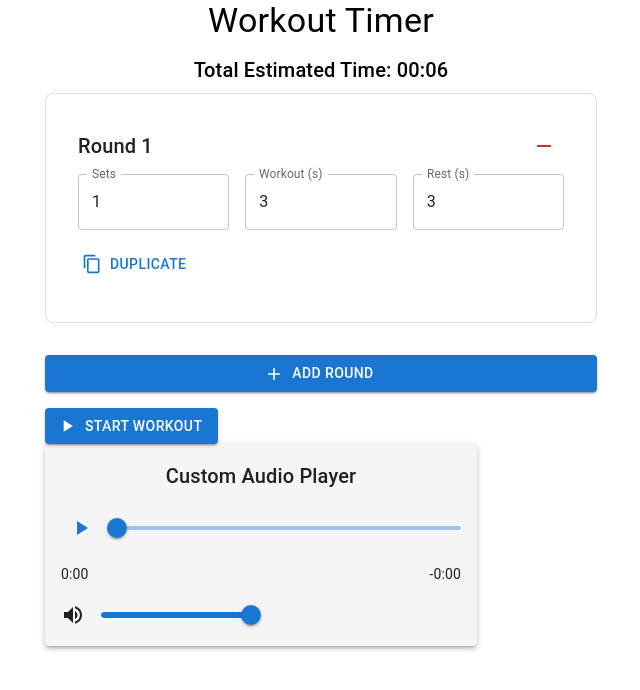
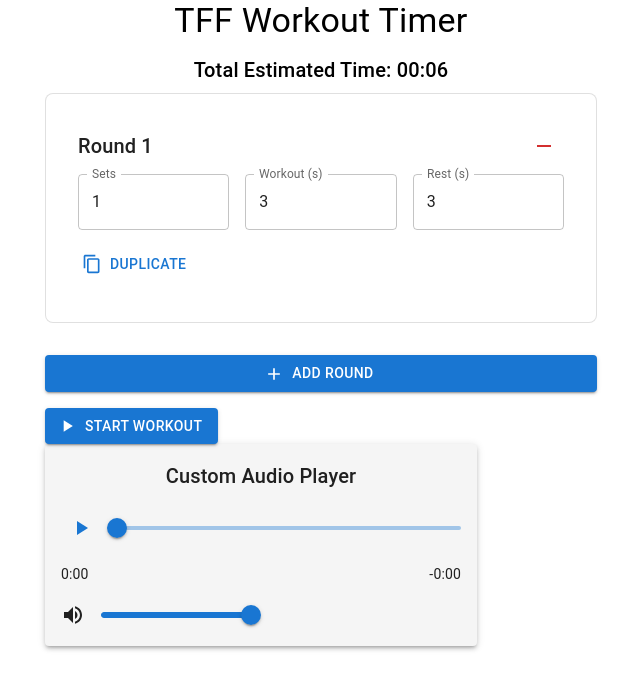
Before and after one commit to TrejoDavid/tff-timer, a React (Create React App) app: page / in a window 1280 px wide. Shown: the top 690 px of the page, without its empty margins (319-959 px from the left). Built offline with nearby package versions, Linux system fonts and the light colour scheme.

Commit message:
MOD title

```diff
--- a/src/App.tsx
+++ b/src/App.tsx
@@ -274,7 +274,7 @@ const App: React.FC = () => {
   return (
     <Container maxWidth="sm">
       <Typography variant="h4" align="center" gutterBottom>
-        Workout Timer
+       TFF Workout Timer
       </Typography>
 
       <Typography variant="h6" align="center" gutterBottom>
```
